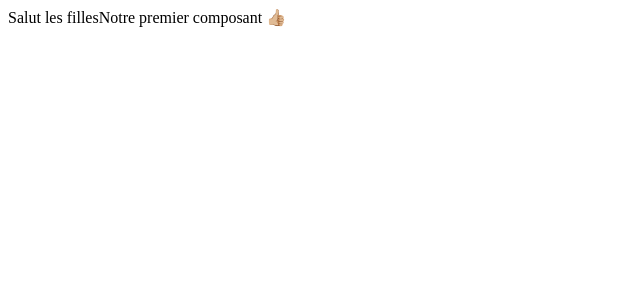
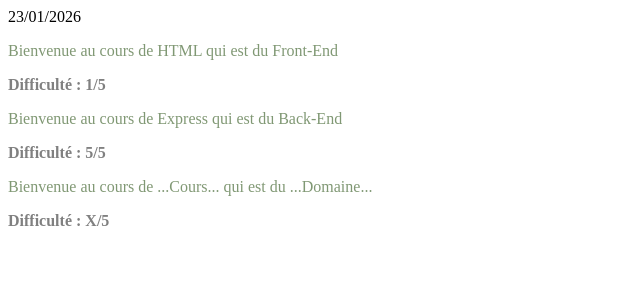
Before and after one commit to nabila-tamajnit/demo-react, a React (Vite) app: page / in a window 1280 px wide. Shown: the top 300 px of the page, without its empty margins (0-640 px from the left). Built offline with nearby package versions, Linux system fonts and the light colour scheme.

Commit message:
demo component base + css + add folder exos

```diff
--- a/src/App.jsx
+++ b/src/App.jsx
@@ -5,8 +5,11 @@
 
   return (
     <>
-      Salut les filles
-      <Demo1Component/>
+      { new Date().toLocaleDateString('fr') }
+
+      <Demo1Component name="HTML" type="Front-End" difficulty={1} />
+      <Demo1Component name="Express" type="Back-End" difficulty={5} />
+      <Demo1Component />
     </>
   )
 }
--- /dev/null
+++ b/src/demos/1_Base_Component/Demo1.css
@@ -0,0 +1,4 @@
+.grey-text {
+    color: gray;
+    font-weight: bold;
+}
--- /dev/null
+++ b/src/demos/1_Base_Component/Demo1.module.css
@@ -0,0 +1,4 @@
+.grey-text {
+    color: rgb(128, 152, 116);
+    font-weight: normal;
+}
--- a/src/demos/1_Base_Component/Demo1Component.jsx
+++ b/src/demos/1_Base_Component/Demo1Component.jsx
@@ -1,9 +1,22 @@
+// Import fichier css classique
+import './Demo1.css';
 
-export const Demo1Component = () => {
+// Import fichier css module
+import style from './Demo1.module.css';
+
+export const Demo1Component = (props) => {
+    //props est un objet dans lequel il y aura des propriétés qui porteront le nom de ce qui aura été envoyé lors de l'utilisation du composant
+    // <Demo1Component name="HTML" type="Front-End"/>
+
+    // Avec le destructuring, je vais chercher dans l'objet props, tout ce qui m'intéresse pour mon composant
+    // Si vous voulez rajouter des valeurs par défaut, on le fait avec un =
+    //#endregion
+    const { name = '...Cours...', type = '...Domaine...', difficulty = 'X' } = props;
 
     return (
         <>
-        Notre premier composant 👍🏼
+        <p className={style['grey-text']}>Bienvenue au cours de {name} qui est du {type}</p>
+        <p className="grey-text">Difficulté : {difficulty}/5</p>
         </>
     );
 }
--- a/src/index.css
+++ b/src/index.css
@@ -0,0 +1,4 @@
+.grey-text {
+    color: rgb(116, 128, 180);
+    font-weight: lighter;
+}
```
